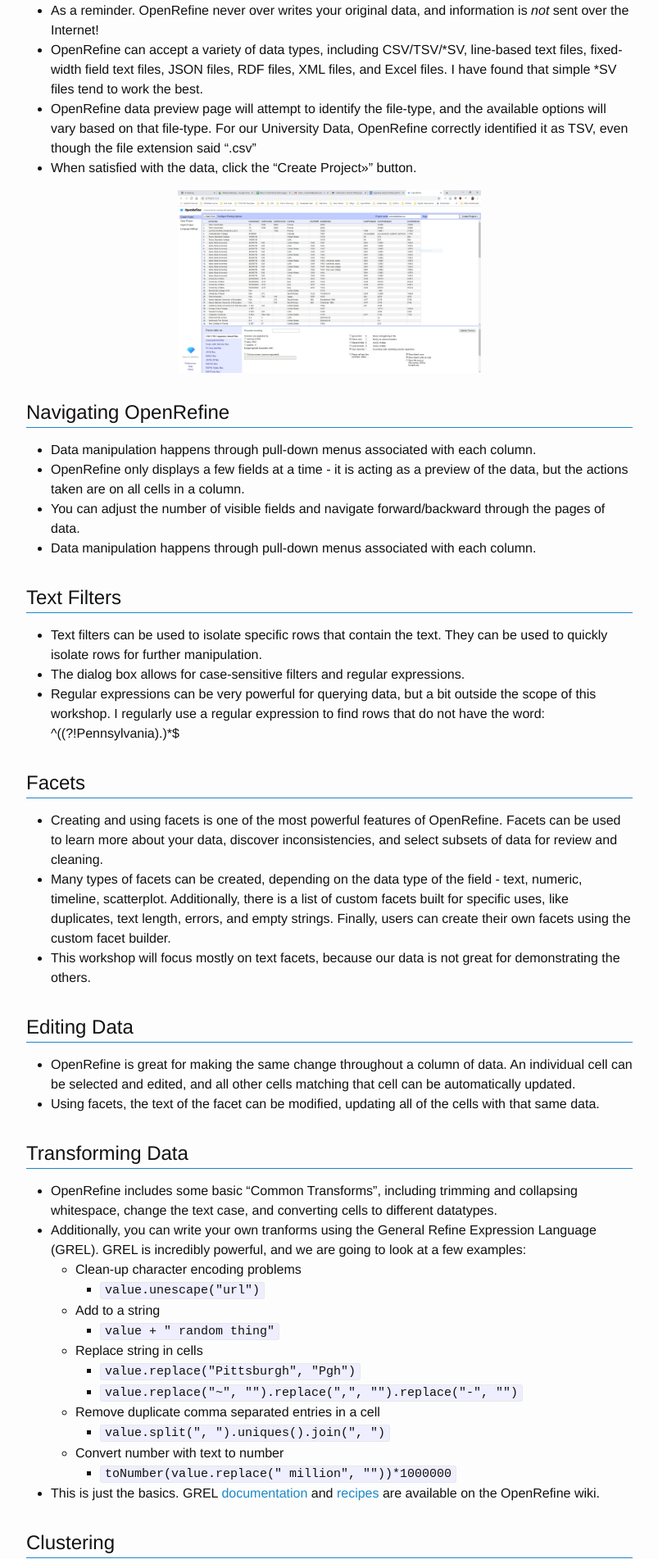
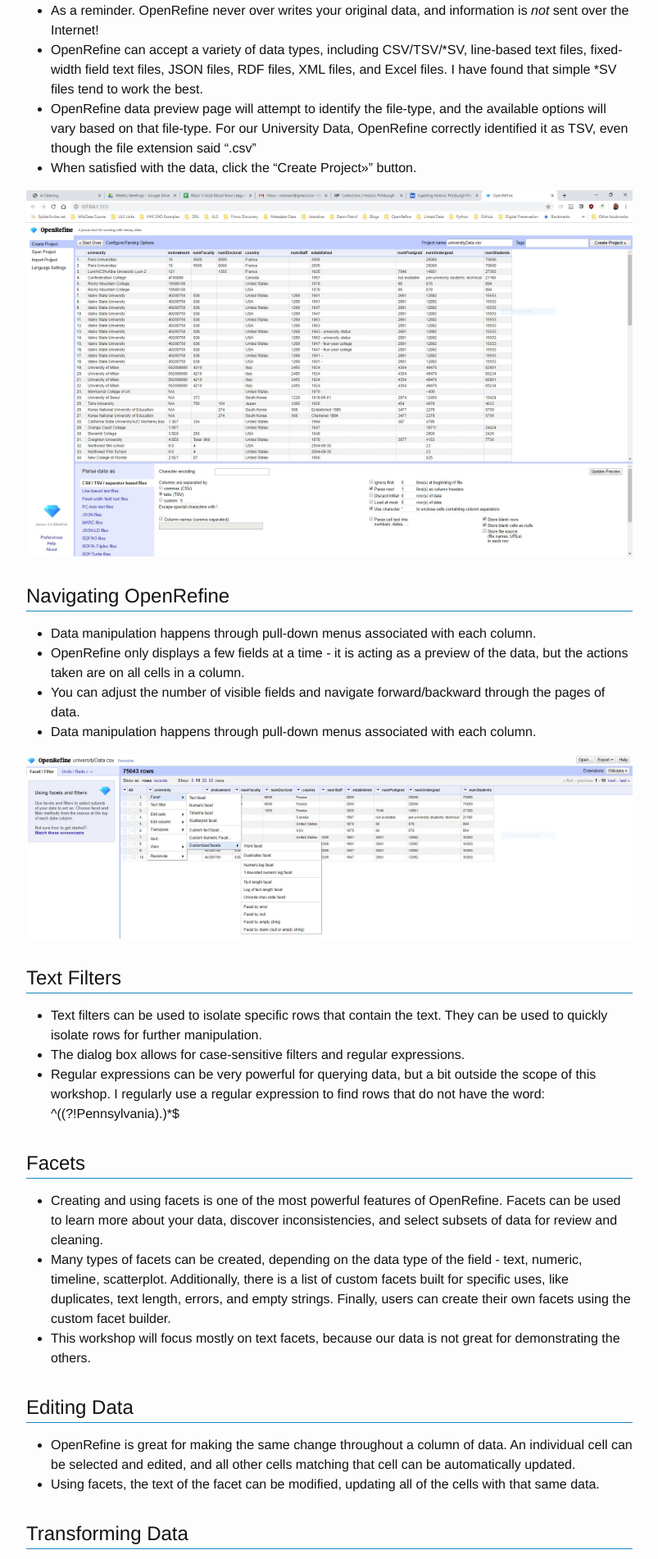
Before and after one commit to mbolam/DSWS_OpenRefine, a Jekyll site: the page built from 4-cleaning.md, in a window 1280 px wide. Shown: the part 857-2759 px from the top of the page at 82% size, without its empty margins (238-1041 px from the left). Built offline with Jekyll 4.4.1, drawn with Linux system fonts in a browser that asks for light colours.

Commit message:
add image

```diff
--- a/4-cleaning.md
+++ b/4-cleaning.md
@@ -33,13 +33,15 @@ The data fields are
   - OpenRefine data preview page will attempt to identify the file-type, and the available options will vary based on that file-type. For our University Data, OpenRefine correctly identified it as TSV, even though the file extension said ".csv"
   - When satisfied with the data, click the "Create Project>>" button.
 
-{% include figure.html file="openRefineDataPreview.jpg" alt="openrefine data preview" width="50%" %}
+{% include figure.html file="openRefineDataPreview.jpg" alt="openrefine data preview" width="100%" %}
 
 ## Navigating OpenRefine
   - Data manipulation happens through pull-down menus associated with each column.
   - OpenRefine only displays a few fields at a time - it is acting as a preview of the data, but the actions taken are on all cells in a column.
   - You can adjust the number of visible fields and navigate forward/backward through the pages of data.
   - Data manipulation happens through pull-down menus associated with each column.
+
+{% include figure.html file="openRefineMenuSelect.jpg" alt="openrefine menu select" width="100%" %}
 
 ## Text Filters
   - Text filters can be used to isolate specific rows that contain the text. They can be used to quickly isolate rows for further manipulation.
```
Also changed, not shown: images/openRefineMenuSelect.jpg (added).
